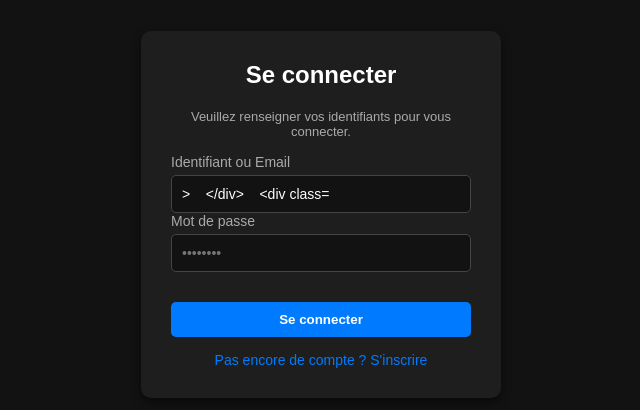
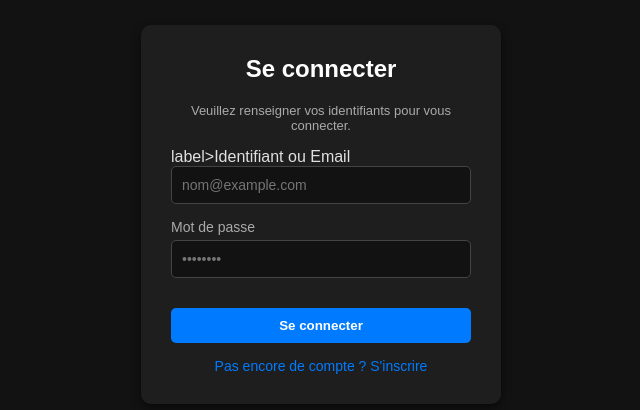
Before and after one commit to mohsineactivites-hue/GESTION-BUDGET, a plain HTML site: page index.html in a window 1280 px wide. Shown: the part 186-596 px from the top of the page, without its empty margins (319-959 px from the left). Drawn offline with Linux system fonts and the light colour scheme.

Commit message:
Update index.html

```diff
--- a/index.html
+++ b/index.html
@@ -86,8 +86,8 @@
       Veuillez renseigner vos identifiants pour vous connecter.
     </p>
     <div class="form-group">
-      <label>Identifiant ou Email</label>
-      <input type="email" id="login-user" placeholder="nom@example.com" value=">
+     label>Identifiant ou Email</label>
+      <input type="email" id="login-user" placeholder="nom@example.com">
     </div>
     <div class="form-group">
       <label>Mot de passe</label>
```
